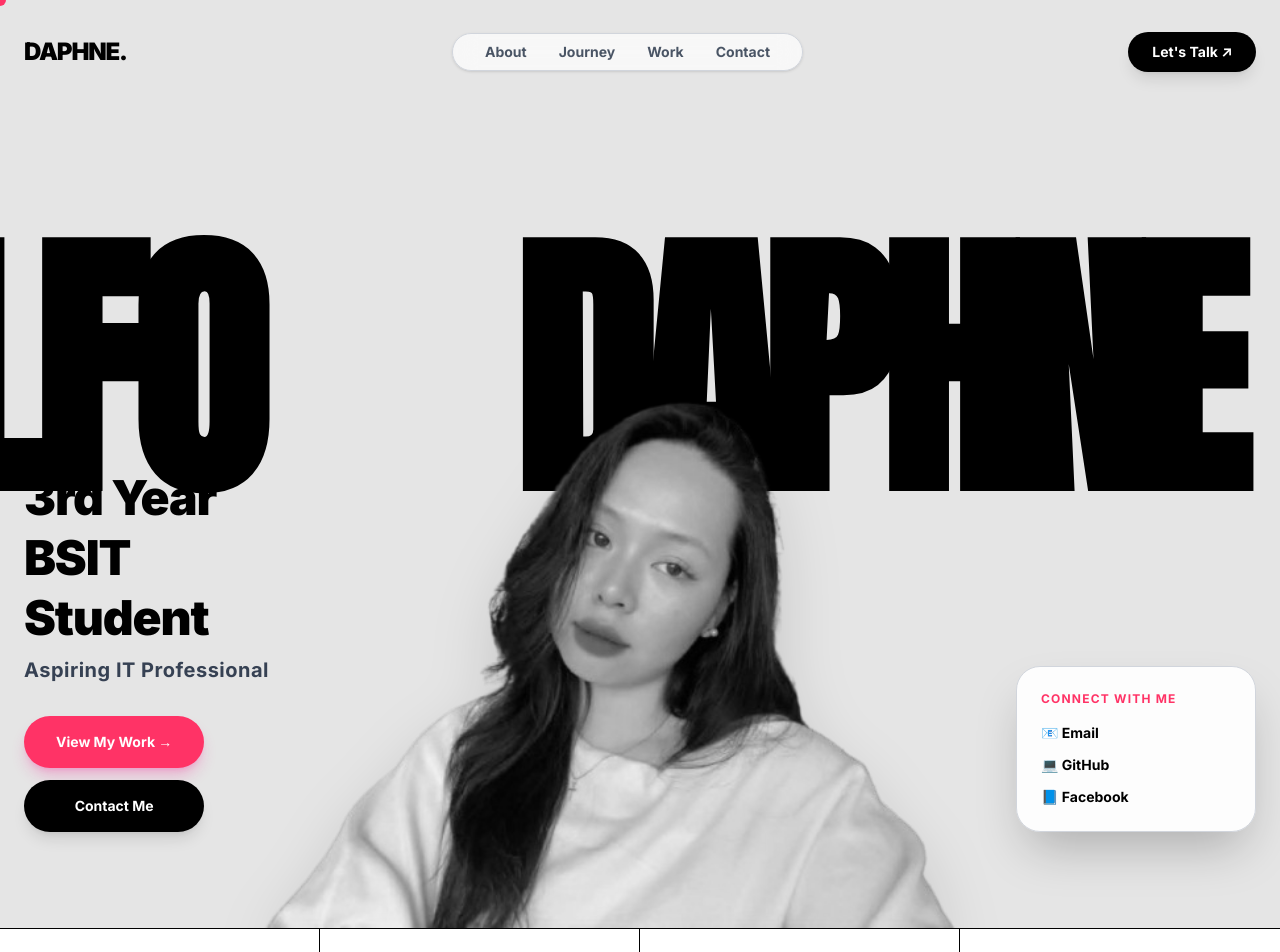
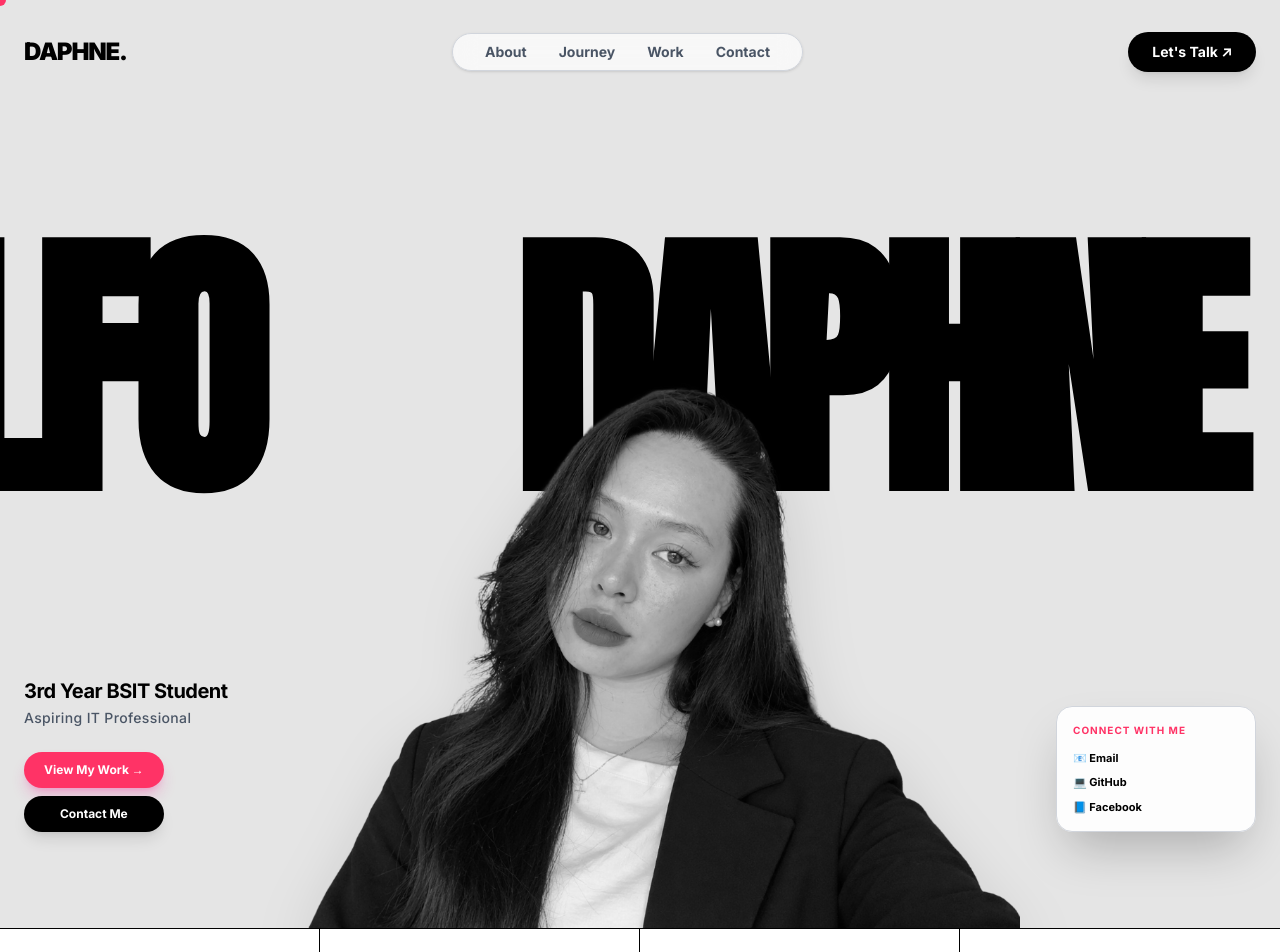
Before and after one commit to dulfodaphne08-tech/daphnedulfo.github.io, a Next.js app in the folder my-portfolio/: page / in a window 1280 px wide. Shown: the top 952 px of the page. Built offline with nearby package versions, Linux system fonts and the light colour scheme.

Commit message:
updated styling and picture

```diff
--- a/my-portfolio/app/sections/Hero.tsx
+++ b/my-portfolio/app/sections/Hero.tsx
@@ -35,7 +35,7 @@ export default function Hero() {
   return (
     <section className="min-h-screen relative pt-32 flex flex-col justify-end overflow-hidden bg-[#e5e5e5]">
 
-      {/* 1. INFINITE SCROLLING BACKGROUND TEXT */}
+      {/* INFINITE SCROLLING BACKGROUND TEXT */}
       <div className="absolute top-[25%] left-0 w-full overflow-hidden pointer-events-none z-0 flex">
         <motion.div
           animate={{ x: ["0%", "-50%"] }}
@@ -53,17 +53,25 @@ export default function Hero() {
 
       <div className="max-w-[1600px] mx-auto w-full grid grid-cols-1 md:grid-cols-12 gap-4 relative z-10 items-end px-6">
 
-        {/* 2. LEFT TEXT (No white box, just floating text) */}
+        {/* LEFT TEXT (Made MUCH smaller) */}
         <motion.div initial={{ opacity: 0, x: -50 }} animate={{ opacity: 1, x: 0 }} transition={{ duration: 0.8, delay: 0.2 }} className="md:col-span-3 pb-24 z-20">
-          <h2 className="text-4xl md:text-5xl font-black mb-2 text-black leading-tight tracking-tight">3rd Year <br/> BSIT Student</h2>
-          <p className="text-gray-700 font-bold mb-8 text-xl tracking-wide">Aspiring IT Professional</p>
-          <div className="flex flex-col gap-3 w-fit">
-            <a href="#work" className="px-8 py-4 bg-[#FF3366] text-white text-sm font-bold rounded-full shadow-lg shadow-pink-500/30 hover:scale-105 transition-transform text-center">View My Work →</a>
-            <a href="#contact" className="px-8 py-4 bg-black text-white text-sm font-bold rounded-full shadow-lg hover:scale-105 transition-transform text-center">Contact Me</a>
+          <h2 className="text-lg md:text-xl font-bold mb-1 text-black leading-tight tracking-tight">
+            3rd Year BSIT Student
+          </h2>
+          <p className="text-gray-600 font-medium mb-6 text-xs md:text-sm tracking-wide">
+            Aspiring IT Professional
+          </p>
+          <div className="flex flex-col gap-2 w-fit">
+            <a href="#work" className="px-5 py-2.5 bg-[#FF3366] text-white text-xs font-bold rounded-full shadow-lg shadow-pink-500/30 hover:scale-105 transition-transform text-center">
+              View My Work →
+            </a>
+            <a href="#contact" className="px-5 py-2.5 bg-black text-white text-xs font-bold rounded-full shadow-lg hover:scale-105 transition-transform text-center">
+              Contact Me
+            </a>
           </div>
         </motion.div>
 
-        {/* 3. MASSIVE CENTER IMAGE */}
+        {/* MASSIVE CENTER IMAGE */}
         <div className="md:col-span-6 flex justify-center h-full z-10 relative">
           <motion.div
             ref={containerRef}
@@ -71,13 +79,11 @@ export default function Hero() {
             initial={{ opacity: 0, scale: 0.9, y: 100 }}
             animate={{ opacity: 1, scale: 1, y: 0 }}
             transition={{ duration: 1.5, delay: 0.5, ease: [0.16, 1, 0.3, 1] }}
-            /* Made the image container massive (1200px width, 100vh height) */
             className="w-full max-w-[1200px] h-[600px] md:h-[100vh] relative cursor-none flex items-end justify-center"
           >
             <img
               src="/picture.png"
               alt="Daphne"
-              /* object-contain ensures the whole image is seen without cutting off your head */
               className="w-full h-full object-contain object-bottom grayscale drop-shadow-2xl scale-110 md:scale-125 origin-bottom"
             />
             <motion.div
@@ -94,14 +100,14 @@ export default function Hero() {
           </motion.div>
         </div>
 
-        {/* 4. RIGHT INFO */}
+        {/* RIGHT INFO */}
         <motion.div initial={{ opacity: 0, x: 50 }} animate={{ opacity: 1, x: 0 }} transition={{ duration: 0.8, delay: 0.8 }} className="md:col-span-3 pb-24 flex justify-end z-20">
-          <div className="bg-white/90 backdrop-blur-md p-6 rounded-3xl border border-gray-300 shadow-2xl w-full max-w-[240px]">
-            <p className="text-xs font-bold text-[#FF3366] mb-4 uppercase tracking-widest">Connect with me</p>
-            <div className="flex flex-col gap-3">
-              <a href="mailto:dulfodaphne08@gmail.com" className="text-sm font-bold hover:text-[#FF3366] transition-colors flex items-center gap-2">📧 Email</a>
-              <a href="https://github.com/dulfodaphne08-tech" target="_blank" rel="noreferrer" className="text-sm font-bold hover:text-[#FF3366] transition-colors flex items-center gap-2">💻 GitHub</a>
-              <a href="https://www.facebook.com/share/19c8UTaNGX/" target="_blank" rel="noreferrer" className="text-sm font-bold hover:text-[#FF3366] transition-colors flex items-center gap-2">📘 Facebook</a>
+          <div className="bg-white/90 backdrop-blur-md p-4 rounded-2xl border border-gray-300 shadow-2xl w-full max-w-[200px]">
+            <p className="text-[10px] font-bold text-[#FF3366] mb-3 uppercase tracking-widest">Connect with me</p>
+            <div className="flex flex-col gap-2">
+              <a href="mailto:dulfodaphne08@gmail.com" className="text-[11px] font-bold hover:text-[#FF3366] transition-colors flex items-center gap-2">📧 Email</a>
+              <a href="https://github.com/dulfodaphne08-tech" target="_blank" rel="noreferrer" className="text-[11px] font-bold hover:text-[#FF3366] transition-colors flex items-center gap-2">💻 GitHub</a>
+              <a href="https://www.facebook.com/share/19c8UTaNGX/" target="_blank" rel="noreferrer" className="text-[11px] font-bold hover:text-[#FF3366] transition-colors flex items-center gap-2">📘 Facebook</a>
             </div>
           </div>
         </motion.div>
```
Also changed, not shown: my-portfolio/public/picture.png.
